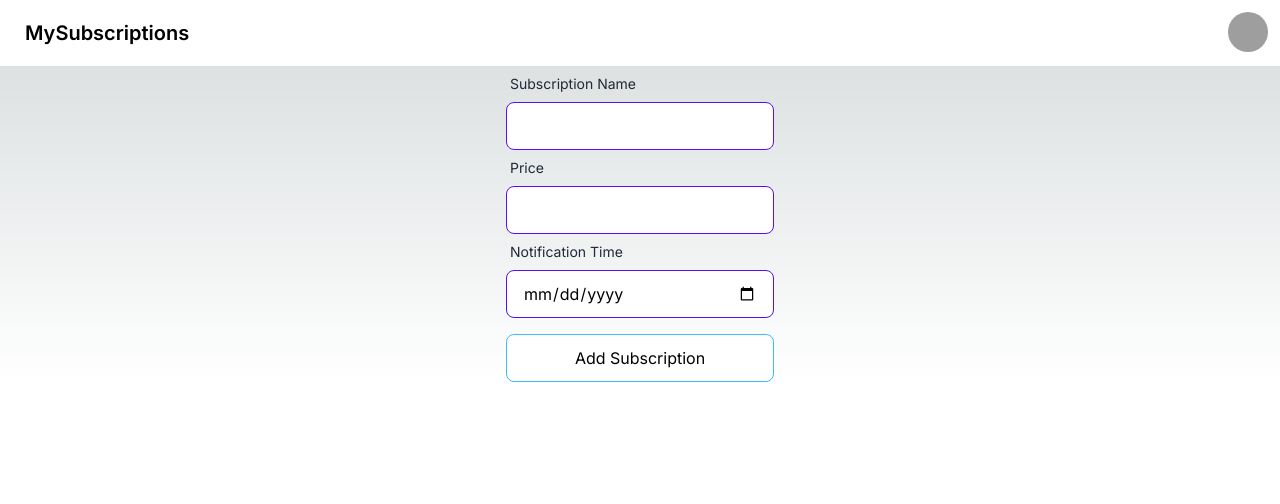
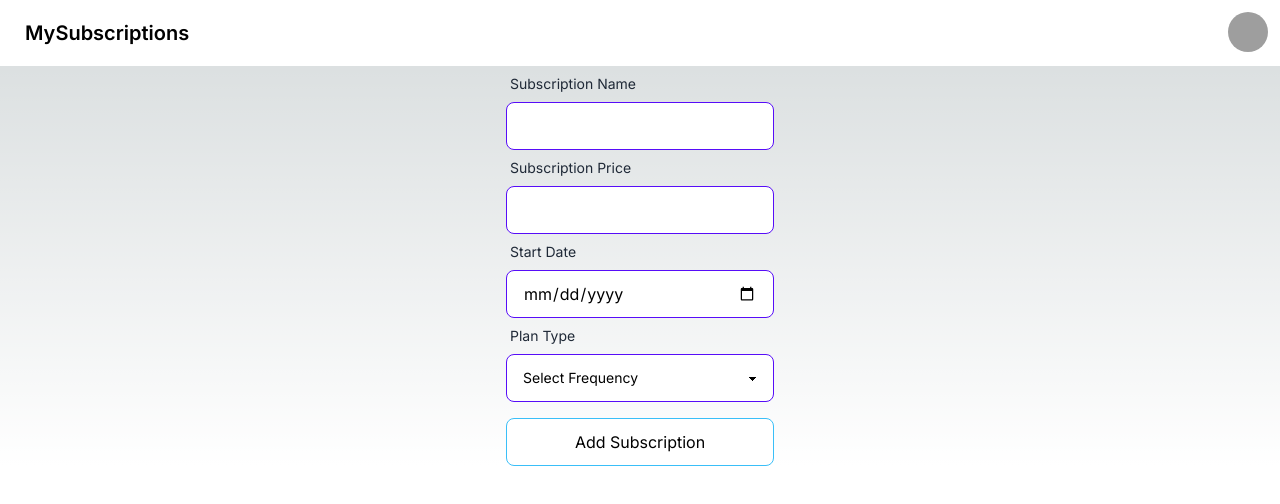
Before and after one commit to AbhinavParbhakar/developED-2023, a Next.js app in the folder front-end/subscription-manager/: page /subscription/new in a window 1280 px wide. Shown: the top 504 px of the page. Built offline with nearby package versions, Linux system fonts and the light colour scheme; grey boxes are pictures that could not be loaded.

Commit message:
edited the subscription page

```diff
--- a/front-end/subscription-manager/app/subscription/new/page.tsx
+++ b/front-end/subscription-manager/app/subscription/new/page.tsx
@@ -1,4 +1,17 @@
+'use client'
+import {useState} from 'react'
+
 export default function addSubscription(){
+    const [optionState,setOptionState] = useState(false)
+
+    function setOptions(value : string){
+        if (value === "custom"){
+            setOptionState(true)
+            console.log("Option changed")
+        }
+        console.log("function accessed")
+    }
+
     return(
         <div className="w-100 flex justify-center">
                 <form className="flex form-control flex-col items-between justify-items-center max-w-lg">
@@ -7,13 +20,33 @@ export default function addSubscription(){
                     </label>
                     <input type="text" className="input input-bordered input-primary " name="service" id="" />
                     <label className="flex label">
-                        <h2 className="label-text">Price</h2>
+                        <h2 className="label-text">Subscription Price</h2>
                     </label>
                     <input type="text" className="input input-bordered input-primary "></input>
                     <label className="flex label">
-                        <h2 className="label-text">Notification Time </h2>
+                        <h2 className="label-text">Start Date </h2>
                     </label>
                     <input type="date" className="input input-bordered input-primary "></input>
+                    <label className="flex label">
+                        <h2 className="label-text">Plan Type</h2>
+                    </label>
+                    <select name="frequency" onChange={(e) => {setOptions(e.target.value)}} className="flex select select-bordered select-primary">
+                        <option  selected disabled>Select Frequency</option>
+                        <option value="weekly">Weekly</option>
+                        <option value="biweekly">Bi-Weekly</option>
+                        <option value="monthly">Monthly</option>
+                        <option value="anually">Yearly</option>
+                        <option value="custom">Custom</option>
+                    </select>
+                    {optionState ?
+                    <div>
+                    <label className="flex label">
+                        <h2 className="label-text">Custom Value</h2>
+                    </label>
+                    <input type="text" placeholder="Enter number of days" className="input input-bordered input-primary "></input>
+                    </div>
+                    : <></>
+                    }
                     <button type="submit" className="input input-bordered input-info mt-4" >Add Subscription</button>
                 </form>
         </div>
```
